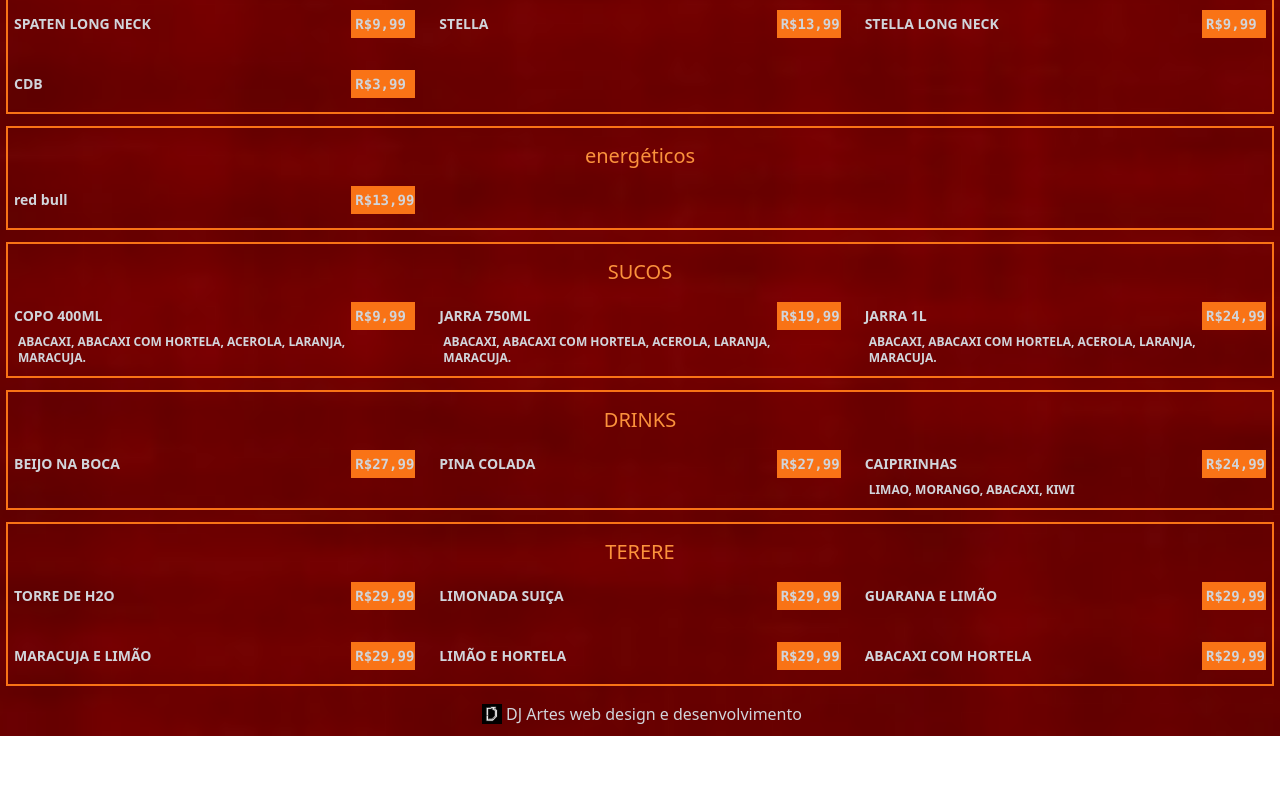
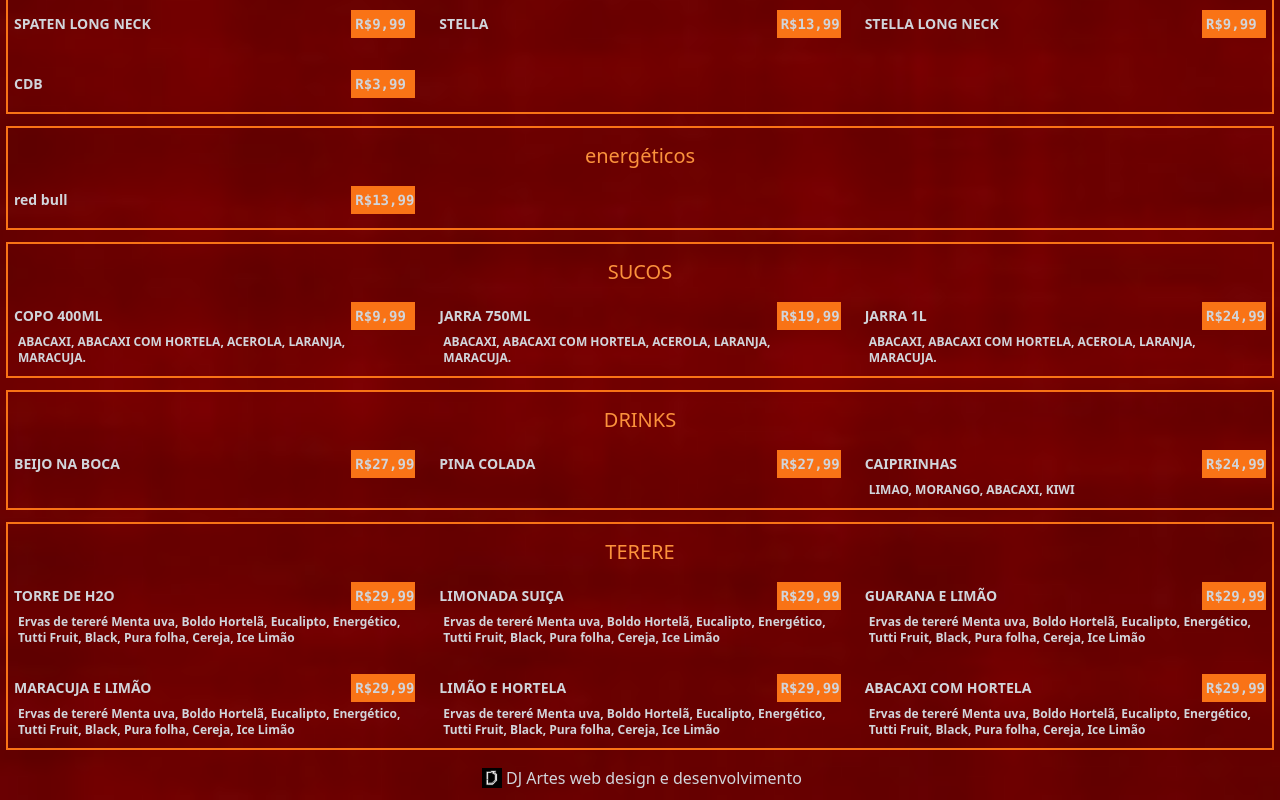
Before and after one commit to joaovitornara10/cardapio, a Next.js app: page / in a window 1280 px wide. Shown: the part 3635-4435 px from the top of the page. Before the commit the page ends 4371 px from the top, so only its background shows below. Built offline with nearby package versions, Linux system fonts and the light colour scheme.

Commit message:
Update db.js

```diff
--- a/src/db.js
+++ b/src/db.js
@@ -650,37 +650,44 @@ export const dataBebidas = ([
                 id: "450",
                 name: "TORRE DE H2O",
                 price: "29,99",
-                category: "bebidas"
+                category: "bebidas",
+                description: "Ervas de tereré Menta uva, Boldo Hortelã, Eucalipto, Energético, Tutti Fruit, Black, Pura folha, Cereja, Ice Limão"
+
             },
             {
                 id: "450",
                 name: "LIMONADA SUIÇA",
                 price: "29,99",
-                category: "bebidas"
+                category: "bebidas",
+                description: "Ervas de tereré Menta uva, Boldo Hortelã, Eucalipto, Energético, Tutti Fruit, Black, Pura folha, Cereja, Ice Limão"
             },
             {
                 id: "450",
                 name: "GUARANA E LIMÃO ",
                 price: "29,99",
                 category: "bebidas",
+                description: "Ervas de tereré Menta uva, Boldo Hortelã, Eucalipto, Energético, Tutti Fruit, Black, Pura folha, Cereja, Ice Limão"
             },
             {
                 id: "450",
                 name: "MARACUJA E LIMÃO ",
                 price: "29,99",
                 category: "bebidas",
+                description: "Ervas de tereré Menta uva, Boldo Hortelã, Eucalipto, Energético, Tutti Fruit, Black, Pura folha, Cereja, Ice Limão"
             },
             {
                 id: "450",
                 name: "LIMÃO E HORTELA  ",
                 price: "29,99",
                 category: "bebidas",
+                description: "Ervas de tereré Menta uva, Boldo Hortelã, Eucalipto, Energético, Tutti Fruit, Black, Pura folha, Cereja, Ice Limão"
             },
             {
                 id: "450",
                 name: "ABACAXI COM HORTELA ",
                 price: "29,99",
                 category: "bebidas",
+                description: "Ervas de tereré Menta uva, Boldo Hortelã, Eucalipto, Energético, Tutti Fruit, Black, Pura folha, Cereja, Ice Limão"
             },
         ]
     }
```
